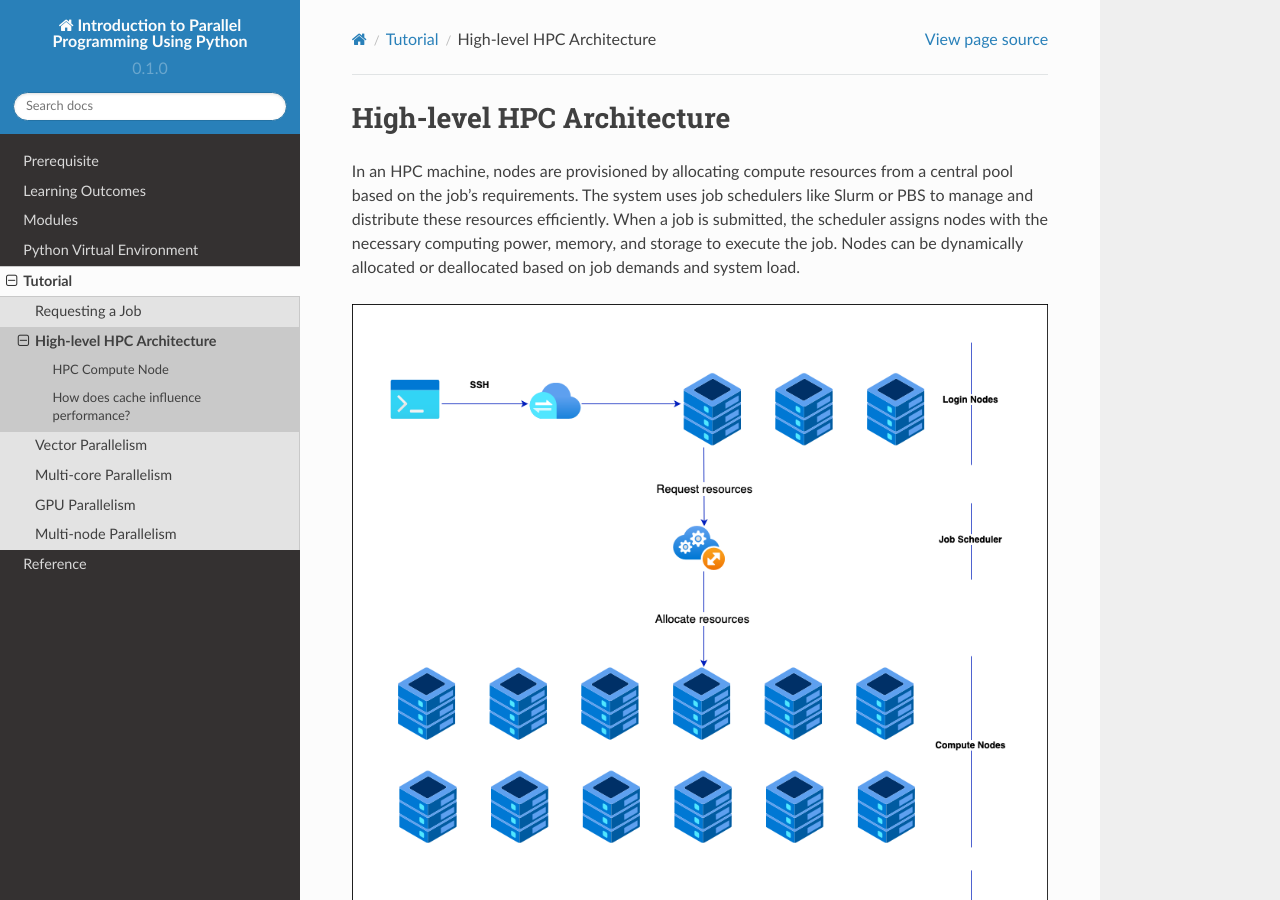
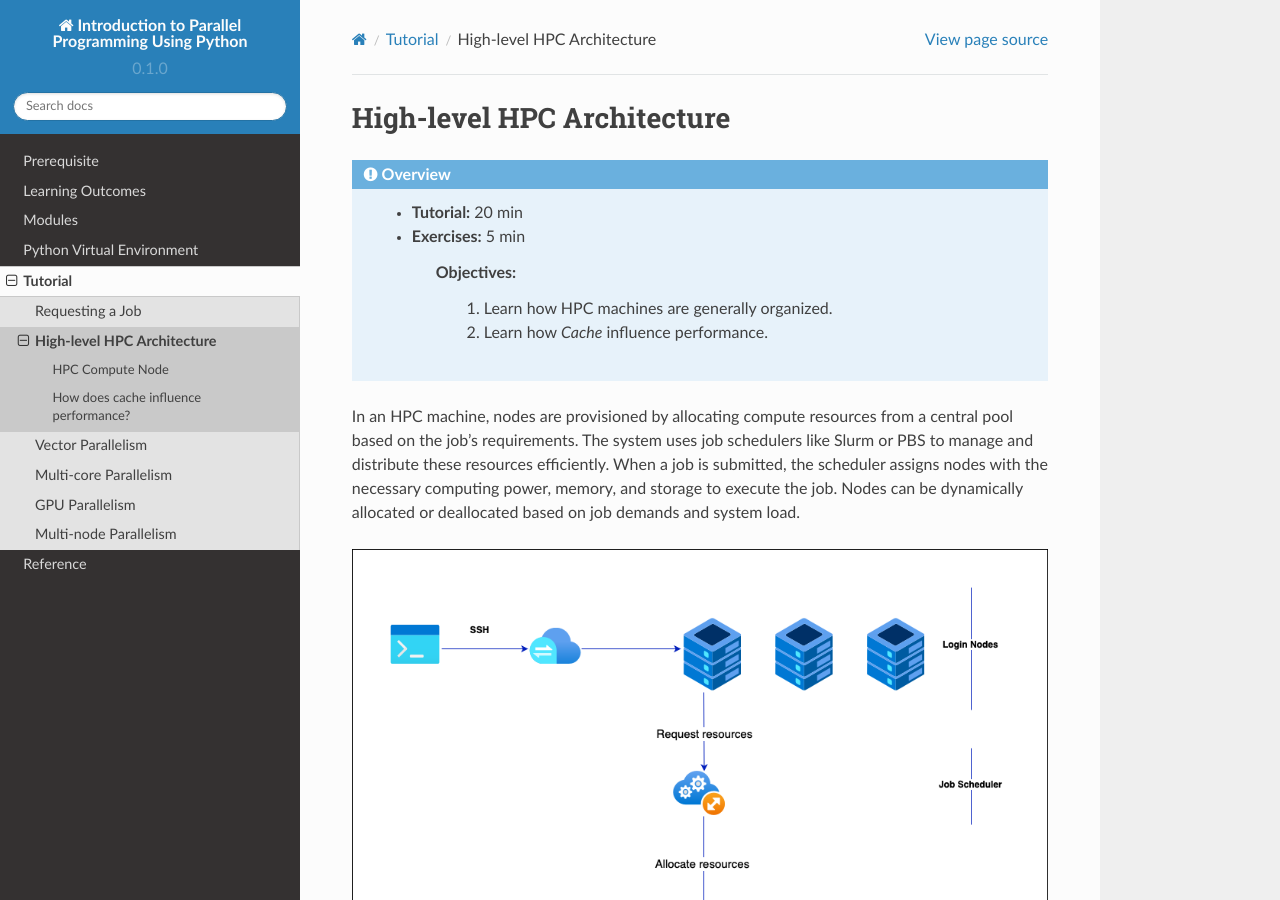
Before and after one commit to NCI900-Training-Organisation/intro-to-parallel-programming, a Sphinx documentation site: the page built from docs/source/tutorial/highlevel.rst, in a window 1280 px wide and 900 px high. Built offline with Sphinx 7.4.7 and the Read the Docs theme 2.0.0, drawn with Linux system fonts in a browser that asks for light colours; some of the changed text lies outside the part shown.

Commit message:
Documentation updated

```diff
--- a/docs/source/tutorial/highlevel.rst
+++ b/docs/source/tutorial/highlevel.rst
@@ -1,5 +1,15 @@
 High-level HPC Architecture
 ---------------------------
+
+.. admonition:: Overview
+   :class: Overview
+
+    * **Tutorial:** 20 min
+    * **Exercises:** 5 min
+
+        **Objectives:**
+            #. Learn how HPC machines are generally organized.
+            #. Learn how *Cache* influence performance.
 
 In an HPC machine, nodes are provisioned by allocating compute resources from a central pool based on the job's
 requirements. The system uses job schedulers like Slurm or PBS to manage and distribute these resources
@@ -34,12 +44,10 @@ HPC Compute Node
 
 .. image:: ../figs/computeNode.drawio.png
 
-A cache is a small, high-speed storage component used to temporarily hold frequently accessed data or instructions
-(`temporal locality <https://www.sciencedirect.com/topics/computer-science/temporal-locality>`_ ) to improve
-system performance. Its primary purpose is to reduce the time it takes for a processor to access data from
-the main memory (RAM) or other slower storage devices.
-
-
+A cache is a small, high-speed storage component used to temporarily hold frequently accessed data or
+instructions (`temporal locality <https://www.sciencedirect.com/topics/computer-science/temporal-locality>`_ )
+to improve system performance. Its primary purpose is to reduce the time it takes for a processor to access
+data from the main memory (RAM) or other slower storage devices.
 
 L1, L2, and L3 caches are hierarchical levels of CPU cache designed to speed up data access and improve
 overall processing performance:
@@ -50,7 +58,8 @@ it provides the quickest access to frequently used data and instructions, but it
 
 - **L2 Cache**: Larger than L1 but slower, the L2 cache is also located on the CPU chip or very close to it.
 It serves as an intermediary between the fast L1 cache and the slower L3 cache or main memory. It holds data
-and instructions that are not immediately needed by L1 but are accessed frequently enough to justify faster access than the main memory.
+and instructions that are not immediately needed by L1 but are accessed frequently enough to justify faster
+access than the main memory.
 
 - **L3 Cache**: This is the largest and slowest of the three caches, typically shared among multiple CPU cores.
 It acts as a last-level cache before data is fetched from the main memory. The L3 cache improves performance
@@ -83,3 +92,9 @@ and efficiency. Also, as the data size increases, cache misses also increase, le
     qsub 1_cachePapi.pbs
 
 Are you getting linear performance for third and fourth calls?
+
+.. admonition:: Key Points
+   :class: hint
+
+    #. There are different levels to an HPC machine.
+    #. Cache misses can influence peformance.
--- a/docs/source/tutorial/multinode.rst
+++ b/docs/source/tutorial/multinode.rst
@@ -9,8 +9,8 @@ Multi-node Parallelism
 
         **Objectives:**
             #. Learn about distributed computing using message passing.
-            #. Learn about the **Broadcast** operation in MPI.
-            #. Learn about the **Gather** operation in MPI.
+            #. Learn about the *Broadcast* operation in MPI.
+            #. Learn about the *Gather* operation in MPI.
 
 While all the aforementioned parallelisms are beneficial, it is limited to a single node. To truly scale up an
 application, we need to use multiple nodes, i.e., distributed computing. The main challenge with distributed
```
